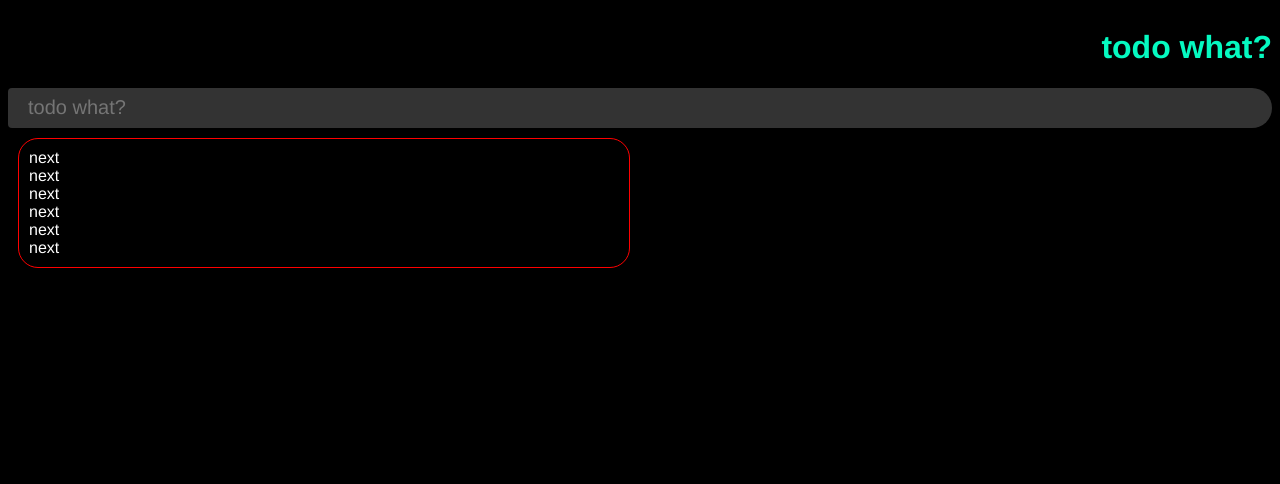
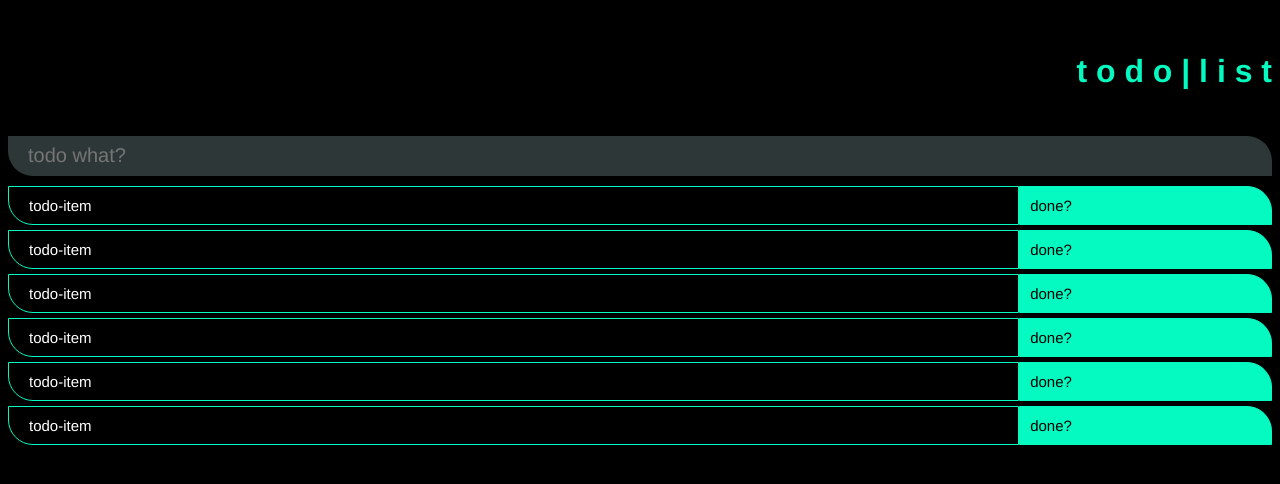
Before and after one commit to its-acarn/todo-list, a plain HTML site: page index.html in a window 1280 px wide. Drawn offline with Linux system fonts and the light colour scheme.

Commit message:
Further edits to my todo list. Mainly to CSS.

```diff
--- a/index.html
+++ b/index.html
@@ -8,18 +8,27 @@
   <body id="bg"></body>
   <div class="grid">
     <div class="heading">
-      <h1>todo what?</h1>
+      <h1>t o d o | l i s t</h1>
     </div>
     <div class="input-box">
       <input type='text' class='todo-input' placeholder="todo what?"></input>
     </div>
     <div class="todo-items">
-      <div class="todo-item">next</div>
-      <div class="todo-item">next</div>
-      <div class="todo-item">next</div>
-      <div class="todo-item">next</div>
-      <div class="todo-item">next</div>
-      <div class="todo-item">next</div>
+      <div class="todo-item">todo-item</div>
+      <div class="todo-item">todo-item</div>
+      <div class="todo-item">todo-item</div>
+      <div class="todo-item">todo-item</div>
+      <div class="todo-item">todo-item</div>
+      <div class="todo-item">todo-item</div>
+    </div>
+    <div class="done-items">
+      <div class="done-item">done?</div>
+      <div class="done-item">done?</div>
+      <div class="done-item">done?</div>
+      <div class="done-item">done?</div>
+      <div class="done-item">done?</div>
+      <div class="done-item">done?</div>
+    </div>
   </div>
 
   </html>
--- a/style.css
+++ b/style.css
@@ -10,13 +10,14 @@
 }
   .grid {
     display: grid;
-    grid-template-columns: 1fr 1fr;
+    grid-template-columns: 4fr 1fr;
   }
   .heading {
     size: 90px;
     color: hsl(166, 96%, 50%);
     grid-column: span 2;
     text-align: right;
+    margin: 1.5rem 0 1.5rem 0;
   }
   .input-box {
     grid-column: span 2;
@@ -28,16 +29,35 @@
     font-size: 20px;
     font-weight: 400;
     text-indent: 18px;
-    background: rgba(255, 255, 255, 0.2);
-    border-radius: 5px 25px 25px 5px;
+    background: hsla(175, 9%, 50%, 0.4);
+    border-radius: 0px 25px 0px 25px;
     border: 0px;
     box-shadow: none;
     outline: none;
   }
   .todo-items {
+    margin: 5px 0 5px 0;
+  }
+  .todo-item {
     color: white;
-    border: 0.5px solid red;
+    border: 1px solid hsl(166, 96%, 50%);
     padding: 10px;
-    margin: 10px;
-    border-radius: 20px;
+    margin: 5px 0 5px 0;
+    text-indent: 10px;
+    border-radius: 0 0 0 25px;
+    font-size: 15px;
   }
+  .done-items {
+    margin: 5px 0 5px 0;
+    border-radius: 10px;
+  }
+  .done-item {
+    color: black;
+    border: 1px solid hsl(166, 96%, 50%);
+    padding: 10px;
+    margin: 5px 0 5px 0;
+
+    background-color: hsl(166, 96%, 50%);;
+    border-radius: 0 25px 0px 0;
+    font-size: 15px;
+  }
```
